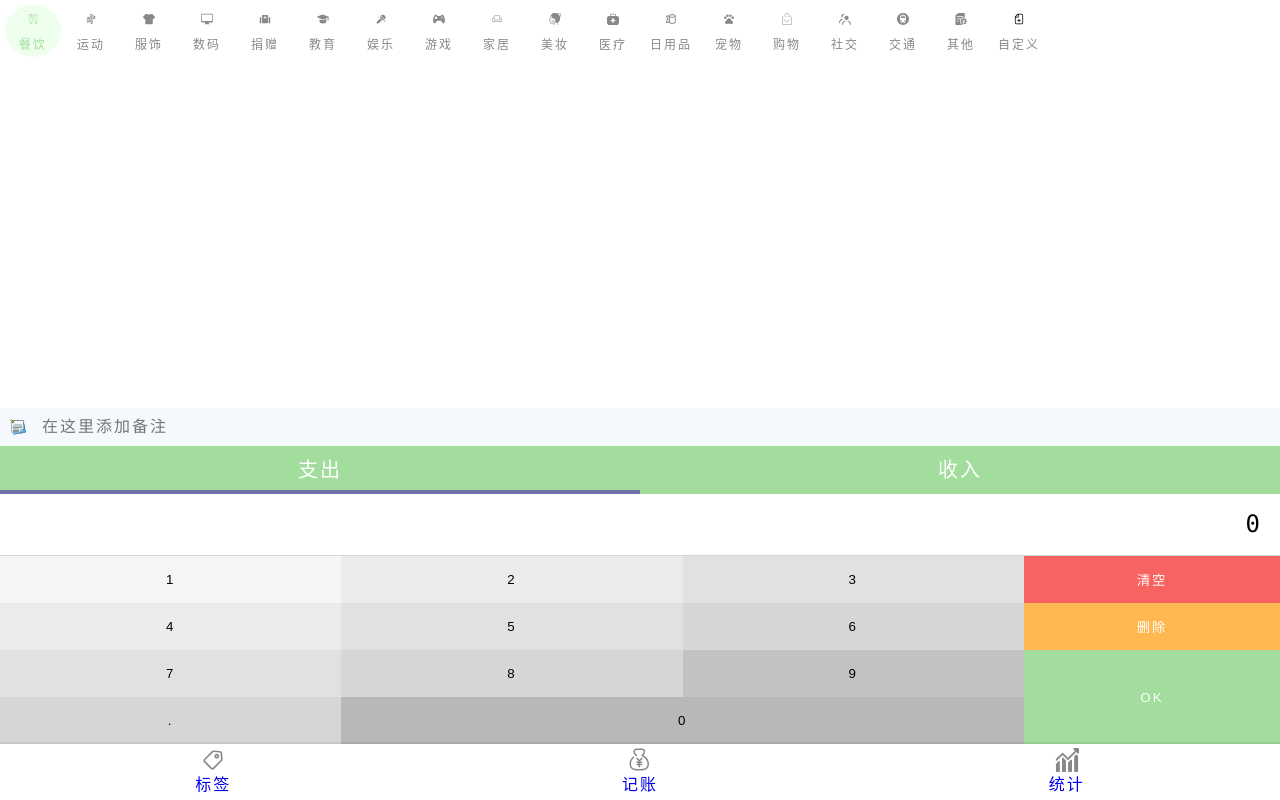
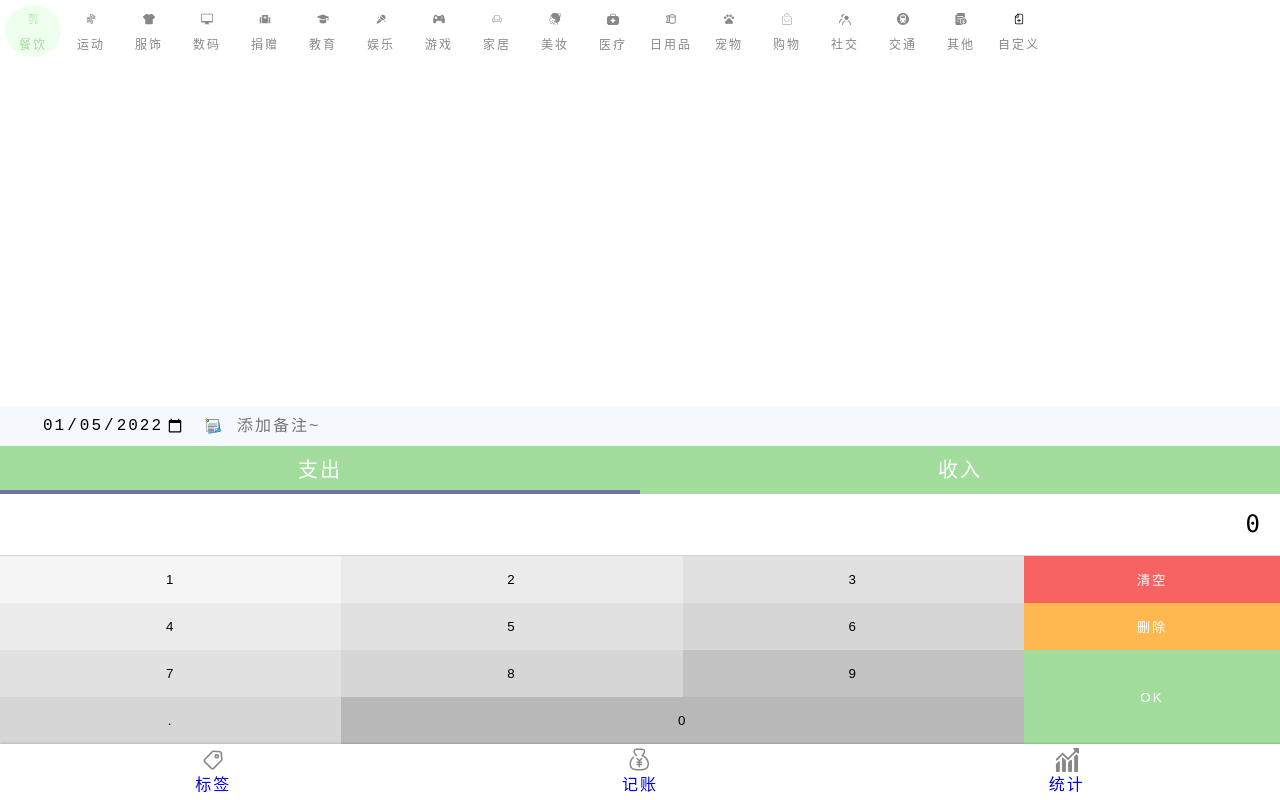
Before and after one commit to luuu4129955/koala2.0-react, a React app: page / in a window 1280 px wide. Built offline with nearby package versions, Linux system fonts and the light colour scheme.

Commit message:
Money页面添加 Date组件

```diff
--- /dev/null
+++ b/src/components/Money/Date.tsx
@@ -0,0 +1,34 @@
+import Icon from 'components/Icon';
+import styled from 'styled-components';
+import day from 'dayjs';
+import {ChangeEventHandler, useEffect, useState} from 'react';
+
+type Props = {
+  value: string
+  onChange: (value: string) => void
+}
+const DateInput: React.FC<Props> = (props) => {
+  const {value, onChange} = props;
+  const [date, setDate] = useState(value);
+  useEffect(()=>{onChange(date)},[date])
+  return (
+    <Wrapper>
+      <Icon name="date"></Icon>
+      <input type="date" id="start" name="trip-start"
+             value={day(date).format('YYYY-MM-DD')}
+             max={day(new Date().toString()).format('YYYY-MM-DD')}
+             onChange={(e)=>{setDate(e.target.value)}}
+      />
+    </Wrapper>
+  );
+};
+const Wrapper = styled.div`
+  padding: 10px 10px;
+  display: flex;
+  align-items: center;
+
+  input {
+    font-size: inherit;
+    padding-left: 16px;
+  }`;
+export {DateInput};
--- a/src/components/Money/Note.tsx
+++ b/src/components/Money/Note.tsx
@@ -18,7 +18,7 @@ const Note: React.FC<Props> = (props) => {
   return (
     <Wrapper>
       <Icon name="notes"></Icon>
-      <input type="text"  placeholder="在这里添加备注"
+      <input type="text"  placeholder="添加备注~"
                 ref={refInput} onBlur={inputChanged}></input>
     </Wrapper>
   );
--- a/src/views/Money.tsx
+++ b/src/views/Money.tsx
@@ -6,12 +6,14 @@ import {useState} from 'react';
 import {useRecords} from 'hooks/useRecords';
 import styled from 'styled-components';
 import createId from 'lib/createdId';
+import {DateInput} from 'components/Money/Date';
+import day from 'dayjs';
 
 type Category = '-' | '+'
 
 function Money() {
   const [record, setRecord] = useState({
-    id: window.localStorage.getItem('_idMax' )||'0',
+    id: window.localStorage.getItem('_idMax') || '0',
     tag: {id: 'foods', name: '餐饮'},
     note: '',
     category: '-' as Category,
@@ -28,16 +30,18 @@ function Money() {
     }
     addRecord(record);
     window.alert('成功保存一笔记账哦~');
-    setRecord({...record, id:createId().toString(),amount: '0'});
+    setRecord({...record, id: createId().toString(), amount: '0'});
   };
   return (
     <>
       <Tags value={record.tag} onChange={tag => onChange({tag})}></Tags>
-      <Note value={record.note} onChange={note => onChange({note})}></Note>
-      <TabsWrapper><Tabs value={record.category} onChange={category => onChange({category})}></Tabs></TabsWrapper>
-      <Board value={record.amount} onChange={amount => onChange({amount})}
-             onOk={submit}
-      ></Board>
+      <InputWrapper>
+        <DateInput value={record.createdAt} onChange={createdAt => onChange({createdAt})}></DateInput>
+        <Note value={record.note} onChange={note => onChange({note})}></Note>
+      </InputWrapper>
+      <TabsWrapper>
+        <Tabs value={record.category} onChange={category => onChange({category})}></Tabs></TabsWrapper>
+      <Board value={record.amount} onChange={amount => onChange({amount})} onOk={submit}></Board>
     </>
   );
 }
@@ -58,5 +62,7 @@ const TabsWrapper = styled.div`
     }
   }
 `;
-
+const InputWrapper=styled.div`
+display: flex;
+`
 export default Money;
```
